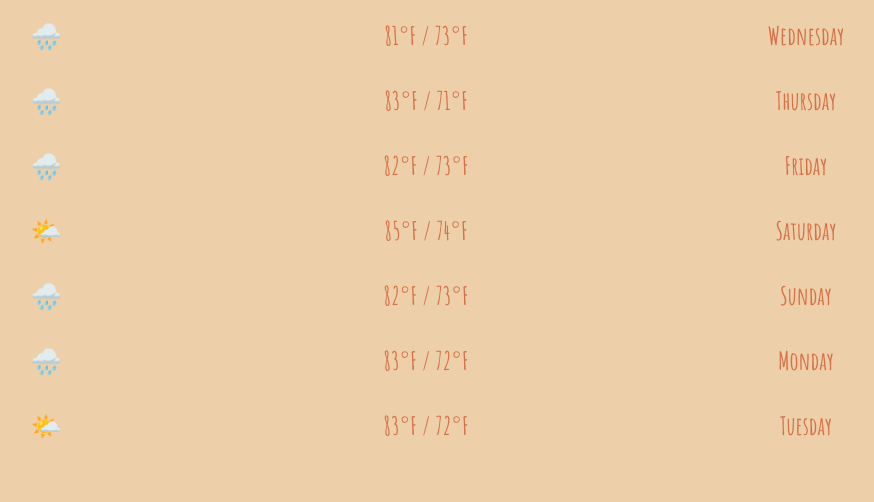
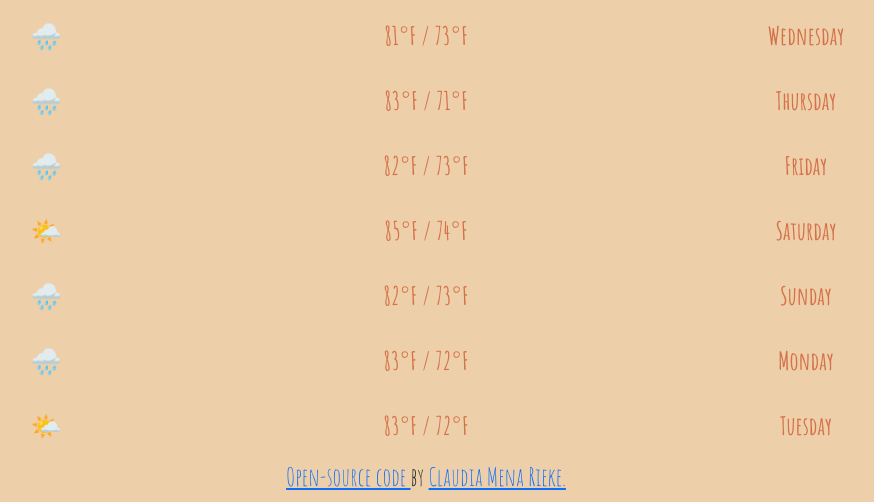
Before and after one commit to cmenarieke/weather-app, a plain HTML site: page index.html in a window 1280 px wide. Shown: the part 298-800 px from the top of the page, without its empty margins (214-1088 px from the left). Drawn offline with nearby package versions, Linux system fonts and the light colour scheme; no server answers.

Commit message:
Added link to GitHub for open source as well as link to linkedin profile.

```diff
--- a/index.html
+++ b/index.html
@@ -88,6 +88,13 @@
         <div class="col weekday">Tuesday</div>
       </div>
     </div>
+    <div class="developer">
+      <a href="https://github.com/cmenarieke/weather-app">Open-source code </a>
+      by
+      <a href="https://www.linkedin.com/in/claudia-mena-rieke-a3a1b967/">
+        Claudia Mena Rieke.
+      </a>
+    </div>
     <script src="src/index.js"></script>
   </body>
 </html>
--- a/src/styles.css
+++ b/src/styles.css
@@ -16,6 +16,11 @@ h1 {
   text-align: center;
   margin: 20px 0;
   font-size: 30px;
+}
+
+.developer {
+  text-align: center;
+  font-size: 25px;
 }
 
 .todays-temp,
```
